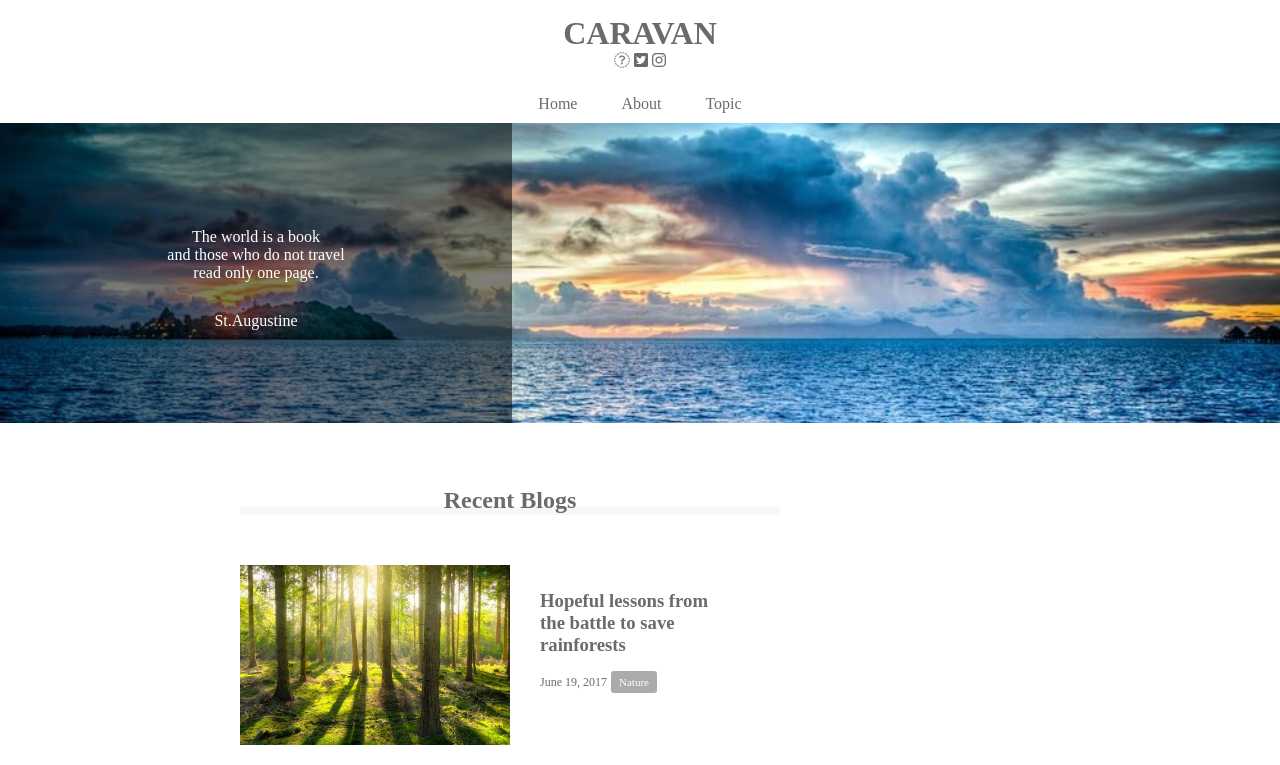
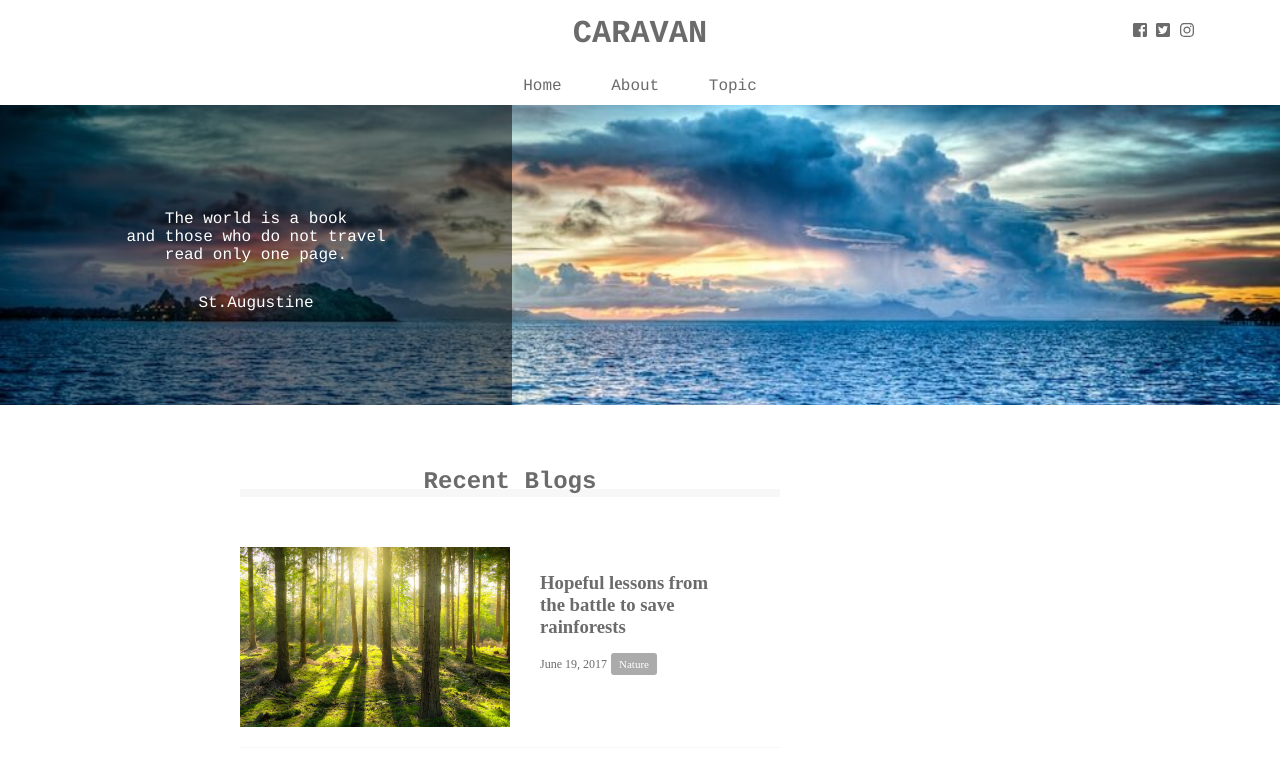
Before and after one commit to hitomitatsuki/1-9, a plain HTML site: page index.html in a window 1280 px wide. Shown: the top 765 px of the page. Drawn offline with Linux system fonts and the light colour scheme.

Commit message:
[finish]1-9

```diff
--- a/index.html
+++ b/index.html
@@ -21,7 +21,7 @@
 
       <div class="social">
 
-        <i class="fab fa-faceboook-square"></i>
+        <i class="fab fa-facebook-square"></i>
         <i class="fab fa-twitter-square"></i>
         <i class="fab fa-instagram"></i>
 
--- a/style.css
+++ b/style.css
@@ -9,11 +9,27 @@
 a {
   text-decoration: none;
 }
+
+header,
+nav,
+h2,
+.main-visual,
+footer {
+  font-family: Chalkduster, "Bradley Hand", Courier, "Segoe Print", sans-serif;
+}
+
 header {
   width: 90%; /* 横幅90% */
   padding: 15px 0;
   margin: 0 auto;
   text-align: center;
+  position: relative;
+}
+
+.social {
+  position: absolute;
+  top: 22px;
+  right: 22px;
 }
 
 .social i {
```
